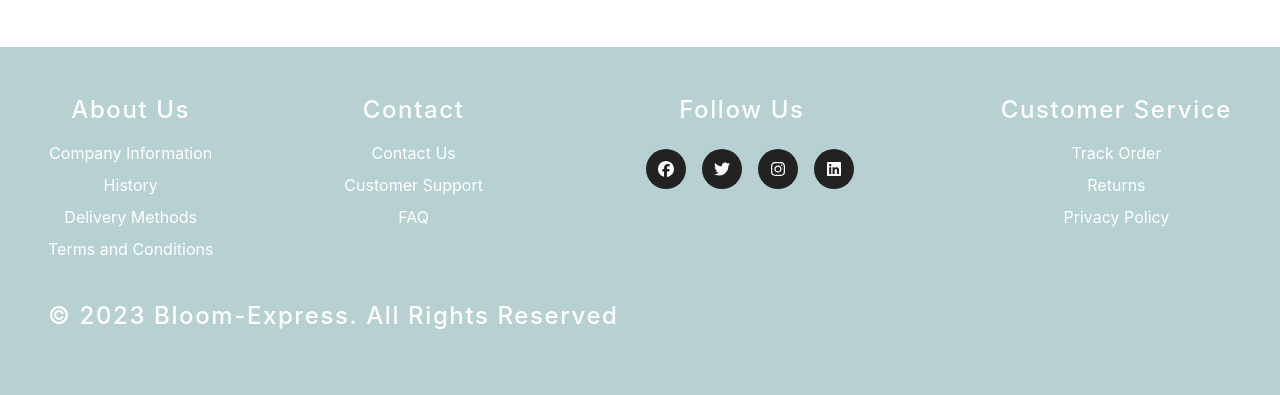
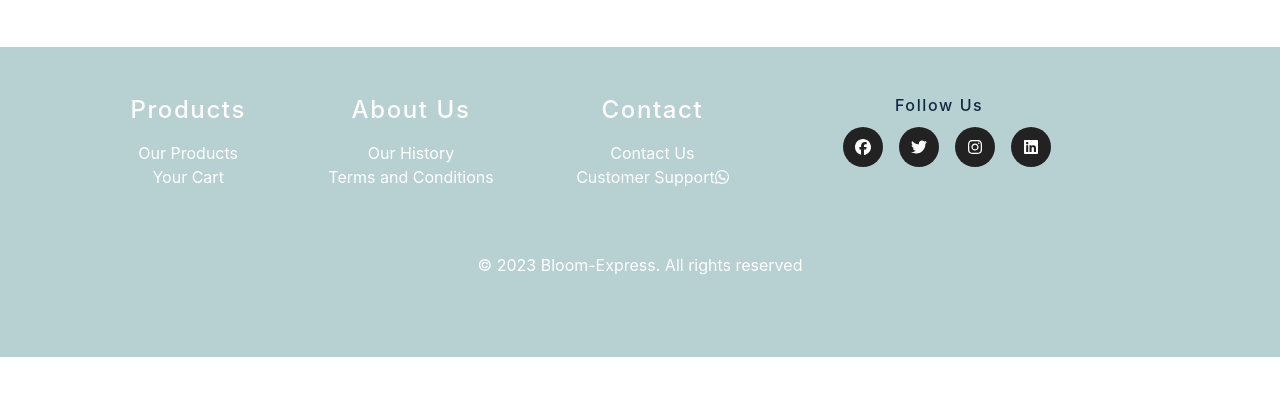
Before and after one commit to BloomExpress/bloom-express, a React (Vite) app: page /contact in a window 1280 px wide. Shown: the part 1225-1620 px from the top of the page. After the commit the page ends 1582 px from the top, so only its background shows below. Built offline with nearby package versions, Linux system fonts and the light colour scheme.

Commit message:
Footer modified

```diff
--- a/package.json
+++ b/package.json
@@ -13,13 +13,16 @@
     "@auth0/auth0-react": "^2.2.0",
     "@formspree/react": "^2.4.4",
     "@fortawesome/fontawesome-free": "^6.4.0",
+    "@fortawesome/fontawesome-svg-core": "^6.4.2",
     "@fortawesome/free-brands-svg-icons": "^6.4.0",
-    "@fortawesome/free-solid-svg-icons": "^6.4.0",
+    "@fortawesome/free-regular-svg-icons": "^6.4.2",
+    "@fortawesome/free-solid-svg-icons": "^6.4.2",
     "@fortawesome/react-fontawesome": "^0.2.0",
     "bootstrap": "^5.3.0",
     "react": "^18.2.0",
     "react-dom": "^18.2.0",
     "react-icons": "^4.10.1",
+    "react-modal": "^3.16.1",
     "react-router-dom": "^6.14.1",
     "styled-components": "^6.0.3"
   },
--- a/src/components/AboutGridGallery.jsx
+++ b/src/components/AboutGridGallery.jsx
@@ -59,7 +59,7 @@ const AboutGridGallery = () => {
           </div>
         </div>
       </div>
-      <Link to="products" className="btn hero-btn">
+      <Link to="/products" className="btn hero-btn">
         Let's go buy us some flowers!
       </Link>
     </div>
--- a/src/components/Layout/Footer.jsx
+++ b/src/components/Layout/Footer.jsx
@@ -1,107 +1,170 @@
+import { useEffect, useState } from "react";
 import styled from "styled-components";
 import { FontAwesomeIcon } from "@fortawesome/react-fontawesome";
 import {
+  faWhatsapp,
   faFacebook,
   faTwitter,
   faInstagram,
   faLinkedin,
 } from "@fortawesome/free-brands-svg-icons";
+import { faArrowUpFromBracket } from "@fortawesome/free-solid-svg-icons";
+import { Link } from "react-router-dom";
+import TermsAndConditionsModal from "../TermsAndConditionsModal";
 
 const Footer = () => {
+  const [showModal, setShowModal] = useState(false);
+
+  const toggleModal = () => {
+    setShowModal(!showModal);
+  };
+
+  const [showBackToTop, setShowBackToTop] = useState(false);
+
+  const handleBackToTop = () => {
+    window.scrollTo({ top: 0, behavior: "smooth" });
+  };
+
+  useEffect(() => {
+    const handleScroll = () => {
+      if (window.scrollY > 300) {
+        setShowBackToTop(true);
+      } else {
+        setShowBackToTop(false);
+      }
+    };
+
+    window.addEventListener("scroll", handleScroll);
+
+    return () => {
+      window.removeEventListener("scroll", handleScroll);
+    };
+  }, []);
   return (
     <Container>
+      <FooterContent>
         <section className="section-large">
-        <h5>About Us</h5>
+          <h5>Products</h5>
           <ul>
             <li>
-            <a href="#">Company Information</a>
+              <Link to="/products">Our Products</Link>
             </li>
             <li>
-            <a href="#">History</a>
-          </li>
-          <li>
-            <a href="#">Delivery Methods</a>
-          </li>
-          <li>
-            <a href="#">Terms and Conditions</a>
+              <Link to="/cart">Your Cart</Link>
             </li>
           </ul>
         </section>
         <section className="section-large">
-        <h5>Contact</h5>
+          <h5>About Us</h5>
           <ul>
+            <Link to="/about">Our History</Link>
             <li>
-            <a href="#">Contact Us</a>
-          </li>
-          <li>
-            <a href="#">Customer Support</a>
-          </li>
-          <li>
-            <a href="#">FAQ</a>
+              <a href="#" onClick={toggleModal}>
+                Terms and Conditions
+              </a>
             </li>
           </ul>
         </section>
-      <section className="section-small">
+
+        <section className="section-large">
+          <h5>Contact</h5>
+          <ul>
+            <Link to="/contact">Contact Us</Link>
+            <li>
+              <a
+                href="https://wa.me/1234567890"
+                target="_blank"
+                rel="noopener noreferrer"
+              >
+                Customer Support
+                <FontAwesomeIcon
+                  icon={faWhatsapp}
+                  style={{ color: "#ffffff" }}
+                />
+              </a>
+            </li>
+          </ul>
+        </section>
+        <section>
           <h5>Follow Us</h5>
           <ul className="social-icons">
             <li>
-            <a href="#">
+              <a
+                href="https://www.facebook.com"
+                target="_blank"
+                rel="noopener noreferrer"
+              >
                 <FontAwesomeIcon icon={faFacebook} />
               </a>
             </li>
             <li>
-            <a href="#">
+              <a
+                href="https://www.twitter.com"
+                target="_blank"
+                rel="noopener noreferrer"
+              >
                 <FontAwesomeIcon icon={faTwitter} />
               </a>
             </li>
             <li>
-            <a href="#">
+              <a
+                href="https://www.instagram.com"
+                target="_blank"
+                rel="noopener noreferrer"
+              >
                 <FontAwesomeIcon icon={faInstagram} />
               </a>
             </li>
             <li>
-            <a href="#">
+              <a
+                href="https://www.linkedin.com"
+                target="_blank"
+                rel="noopener noreferrer"
+              >
                 <FontAwesomeIcon icon={faLinkedin} />
               </a>
             </li>
           </ul>
         </section>
-      <section className="section-large">
-        <h5>Customer Service</h5>
-        <ul>
-          <li>
-            <a href="#">Track Order</a>
-          </li>
-          <li>
-            <a href="#">Returns</a>
-          </li>
-          <li>
-            <a href="#">Privacy Policy</a>
-          </li>
-        </ul>
+
+        {showBackToTop && (
+          <section className="section-small">
+            <BackToTopLink href="#top" onClick={handleBackToTop}>
+              Back to Top
+              <FontAwesomeIcon icon={faArrowUpFromBracket} size="lg" />
+            </BackToTopLink>
           </section>
-      <section className="section-large">
-        <h5>
+        )}
+        <TermsAndConditionsModal
+          isOpen={showModal}
+          onRequestClose={toggleModal}
+        />
+      </FooterContent>
+
+      <Copyright>
         &copy; {new Date().getFullYear()} Bloom-Express. All rights reserved
-        </h5>
-      </section>
+      </Copyright>
     </Container>
   );
 };
 
 const Container = styled.footer`
   min-height: 10rem;
+  background: var(--clr-primary-navbar);
+  padding: 3rem;
+`;
+
+const FooterContent = styled.div`
   display: flex;
   flex-wrap: wrap;
-  justify-content: space-between;
+  justify-content: space-evenly;
   align-items: flex-start;
-  background: var(--clr-primary-navbar);
-  padding: 3rem;
 
   .section-large {
     display: flex;
     flex-direction: column;
     margin-bottom: 2rem;
+    text-align: center;
 
     h5 {
       color: var(--clr-white);
@@ -114,9 +177,6 @@ const Container = styled.footer`
       padding: 0;
       margin: 0;
 
-      li {
-        margin-bottom: 0.5rem;
-
       a {
         color: var(--clr-white);
         text-decoration: none;
@@ -127,18 +187,6 @@ const Container = styled.footer`
         }
       }
     }
-    }
-  }
-
-  .section-small {
-    display: flex;
-    flex-direction: column;
-    margin-bottom: 2rem;
-
-    h5 {
-      color: var(--clr-white);
-      font-size: 1.5rem;
-      margin-bottom: 1rem;
   }
 
   .social-icons {
@@ -167,7 +215,6 @@ const Container = styled.footer`
       }
     }
   }
-  }
 
   @media (max-width: 768px) {
     justify-content: center;
@@ -180,18 +227,52 @@ const Container = styled.footer`
       max-width: 30rem;
     }
 
-    .newsletter-form {
-      flex-direction: column;
-
-      input {
-        border-radius: 0.25rem 0.25rem 0 0;
-      }
-
-      button {
-        border-radius: 0 0 0.25rem 0.25rem;
-      }
+    .section-large:not(:last-child) {
+      margin-bottom: 1rem;
     }
   }
 `;
 
+const BackToTopLink = styled.a`
+  color: white;
+  padding: 8px 15px;
+  font-size: 1rem;
+  text-decoration: none;
+  display: flex;
+  align-items: flex-end;
+  gap: 5px;
+  transition: transform 0.3s;
+  margin-left: auto;
+
+  &:hover {
+    color: #397f84;
+    transform: scale(1.05);
+  }
+
+  svg {
+    color: white;
+
+    &:hover {
+      color: #397f84;
+    }
+  }
+
+  @media (max-width: 768px) {
+    position: fixed;
+    bottom: 10px;
+    left: 50%;
+    transform: translateX(-50%);
+  }
+`;
+
+const Copyright = styled.p`
+  color: var(--clr-white);
+  text-align: center;
+  margin: 2rem 0;
+
+  @media (max-width: 768px) {
+    order: 1;
+  }
+`;
+
 export default Footer;
--- /dev/null
+++ b/src/components/TermsAndConditionsModal.jsx
@@ -0,0 +1,111 @@
+import Modal from "react-modal";
+import styled from "styled-components";
+
+const TermsAndConditionsModal = ({ isOpen, onRequestClose }) => {
+  return (
+    <Wrapper>
+      <Modal
+        isOpen={isOpen}
+        onRequestClose={onRequestClose}
+        contentLabel="Terms and Conditions Modal"
+      >
+        <h2>Terms and Conditions</h2>
+        <Content>
+          <p>
+            Welcome to Bloom-Express! These Terms and Conditions outline the
+            rules and regulations for the use of our online flower shop. By
+            accessing this website and placing an order, you agree to be bound
+            by these Terms and Conditions. If you disagree with any part of
+            these terms, please do not use our website or services.
+          </p>
+          <p>
+            1. Flower Availability and Substitutions: - Our flower arrangements
+            are subject to seasonal availability. In case a specific flower is
+            not available, we may substitute it with a similar flower of equal
+            or greater value.
+          </p>
+          <p>
+            2. Pricing and Payment: - All prices displayed on our website are in
+            Euro and are inclusive of any applicable taxes. - Payment for your
+            order is required at the time of checkout.
+          </p>
+          <p>
+            3. Delivery Policy: - We offer delivery services to specified areas.
+            Delivery charges may apply, and the delivery date and time are
+            subject to availability. - Please provide accurate delivery
+            information to ensure successful delivery. We are not responsible
+            for delayed or failed delivery due to incorrect details provided.{" "}
+          </p>
+          <p>
+            4. Cancellation and Refunds: - Cancellations of orders can be made
+            up to 7 days before the scheduled delivery date. Refunds will be
+            processed within 14 days. - No refunds will be issued for
+            cancellations made after the specified time frame.
+          </p>
+          <p>
+            5. Returns and Exchanges: - Due to the nature of our products, we do
+            not accept returns or exchanges. However, if there is a quality
+            issue with your order, please contact us within 30 days for
+            assistance.
+          </p>
+          <p>
+            6. Intellectual Property: - All content on our website, including
+            images, logos, and text, is the property of Bloom-Express and is
+            protected by intellectual property laws. You may not use, reproduce,
+            or distribute our content without prior written permission.
+          </p>
+          <p>
+            7. Privacy Policy: - We respect your privacy and are committed to
+            protecting your personal information. Please refer to our Privacy
+            Policy for details on how we collect, use, and disclose your data.
+          </p>
+          <p>
+            8. Disclaimer: - We make every effort to ensure the accuracy of
+            information on our website. However, we do not guarantee the
+            completeness, reliability, or suitability of the content for any
+            purpose.
+          </p>
+          <p>
+            9. Governing Law: - These Terms and Conditions are governed by the
+            laws of Germany, and any disputes will be subject to the exclusive
+            jurisdiction of the courts.
+          </p>
+          <p>
+            10. Changes to Terms and Conditions: - We reserve the right to
+            update or modify these Terms and Conditions at any time. Any changes
+            will be effective immediately upon posting on our website. Thank you
+            for choosing Bloom-Express. If you have any questions or concerns,
+            please contact our customer support team.
+          </p>
+        </Content>
+
+        <Button onClick={onRequestClose}>Close</Button>
+      </Modal>
+    </Wrapper>
+  );
+};
+
+const Wrapper = styled.section``;
+const Content = styled.div`
+  padding: 1rem;
+  margin-top: 1rem;
+`;
+
+const Button = styled.button`
+  padding: 0.75rem 1.5rem;
+  font-size: 1rem;
+  background-color: var(--clr-primary-button);
+  border: none;
+  border-radius: 5px;
+  color: var(--clr-grey-1);
+  text-transform: capitalize;
+  letter-spacing: var(--spacing);
+  cursor: pointer;
+  transition: var(--transition);
+
+  &:hover {
+    background-color: #397f84;
+    color: var(--clr-white);
+  }
+`;
+export default TermsAndConditionsModal;
--- a/src/utils/constants.js
+++ b/src/utils/constants.js
@@ -1,34 +1,34 @@
-import React from 'react';
+import React from "react";
 
 export const links = [
   {
     id: 1,
-    text: 'home',
-    url: '/',
+    text: "home",
+    url: "/",
   },
   {
     id: 2,
-    text: 'about',
-    url: '/about',
+    text: "about",
+    url: "/about",
   },
   {
     id: 3,
-    text: 'products',
-    url: '/products',
+    text: "products",
+    url: "/products",
   },
   {
     id: 4,
-    text: 'contact',
-    url: '/contact',
+    text: "contact",
+    url: "/contact",
   },
- /*  {
+  {
     id: 5,
-    text: 'cart',
-    url: '/cart',
+    text: "cart",
+    url: "/cart",
   },
   {
     id: 6,
-    text: 'login',
-    url: '/login',
-  }, */
+    text: "login",
+    url: "/login",
+  },
 ];
```
Also changed, not shown: 1 other file (tests, documents, lock files or other folders). Lines whose indentation alone changed are shown as unchanged.
